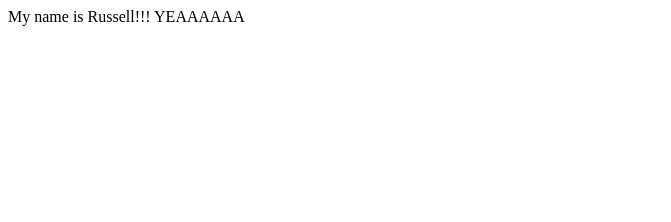
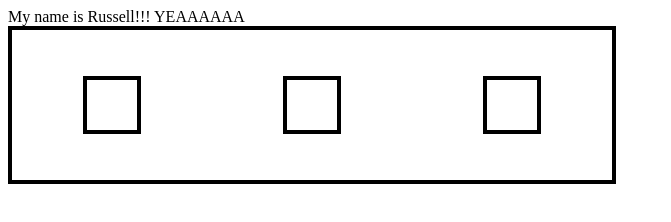
Before and after one commit to rareruss/first-project, a plain HTML site: page index.html in a window 1280 px wide. Shown: the whole page, without its empty margins (0-671 px from the left). Drawn offline with Linux system fonts and the light colour scheme.

Commit message:
added CSS

```diff
--- a/index.html
+++ b/index.html
@@ -4,13 +4,16 @@
     <meta charset="UTF-8" />
     <meta name="viewport" content="width=device-width, initial-scale=1.0" />
     <title>Document</title>
+    <link rel="stylesheet" href="./style.css">
   </head>
   <body>
     My name is Russell!!! YEAAAAAA
     <div class="container">
-      <div class="box"></div>
-      <div class="box"></div>
-      <div class="box"></div>
+      <div class="box-wrapper">
+        <div class="box"></div>
+        <div class="box"></div>
+        <div class="box"></div>
+      </div>
     </div>
   </body>
 </html>
--- /dev/null
+++ b/style.css
@@ -0,0 +1,18 @@
+.container {
+    border: 4px solid black;
+    height: 150px;
+    width: 100%;
+    max-width: 600px;
+    align-content: center;
+}
+
+.box {
+    border: 4px solid black;
+    width: 50px;
+    height: 50px;
+}
+
+.box-wrapper {
+    display: flex;
+    justify-content: space-around;
+}
```
